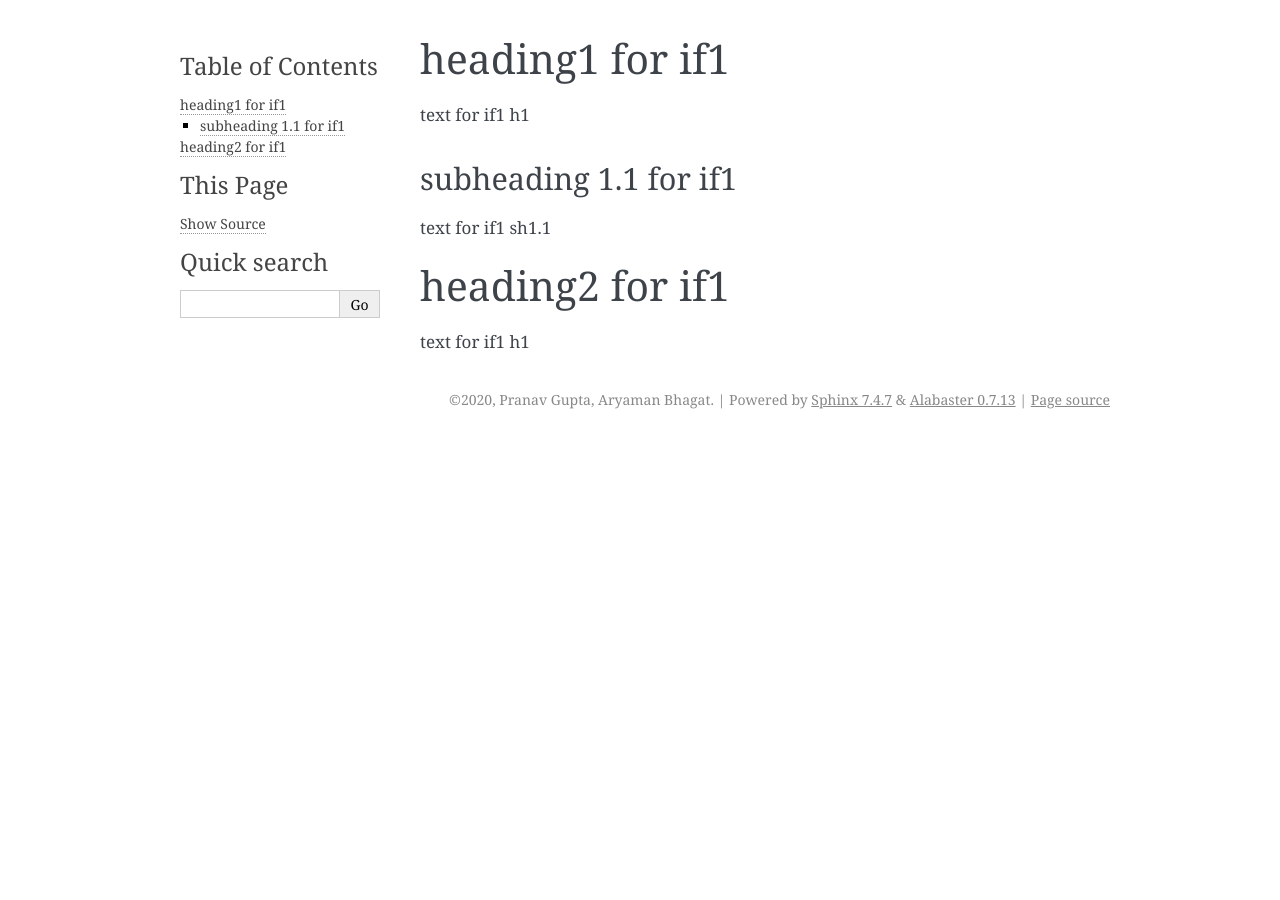
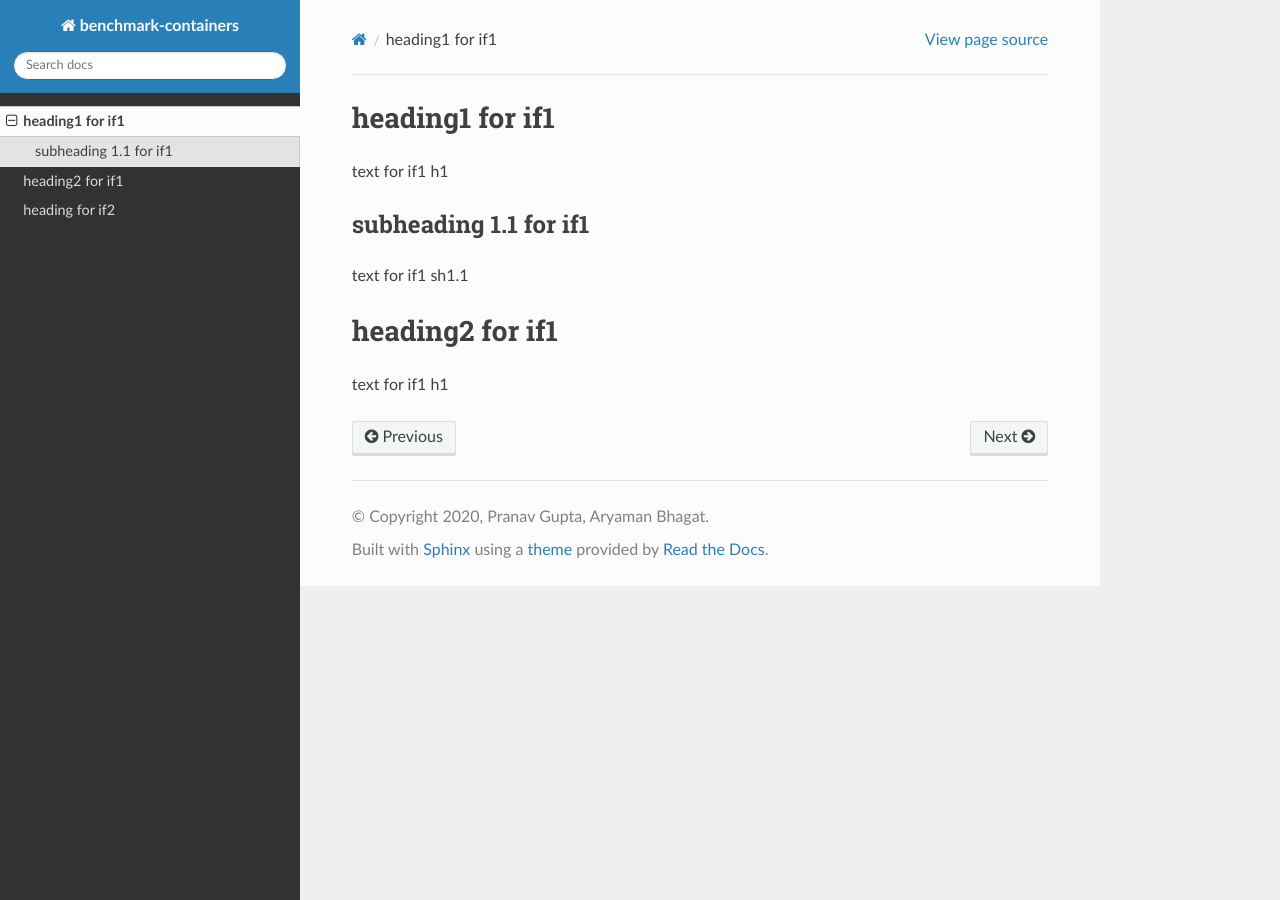
Before and after one commit to pranagupt/benchmark-hpc-containers, a Sphinx documentation site: the page built from docs/indexfile1.rst, in a window 1280 px wide. Built offline with Sphinx 7.4.7 and the Read the Docs theme 2.0.0, drawn with Linux system fonts in a browser that asks for light colours.

Commit message:
First doc commit.

```diff
--- a/docs/conf.py
+++ b/docs/conf.py
@@ -13,6 +13,7 @@
 # import os
 # import sys
 # sys.path.insert(0, os.path.abspath('.'))
+import sphinx_rtd_theme
 
 
 # -- Project information -----------------------------------------------------
@@ -31,6 +32,7 @@ release = '0.0.1'
 # extensions coming with Sphinx (named 'sphinx.ext.*') or your custom
 # ones.
 extensions = [
+    "sphinx_rtd_theme",
 ]
 
 # Add any paths that contain templates here, relative to this directory.
@@ -47,7 +49,7 @@ exclude_patterns = ['_build', 'Thumbs.db', '.DS_Store']
 # The theme to use for HTML and HTML Help pages.  See the documentation for
 # a list of builtin themes.
 #
-html_theme = 'alabaster'
+html_theme = 'sphinx_rtd_theme'
 
 # Add any paths that contain custom static files (such as style sheets) here,
 # relative to this directory. They are copied after the builtin static files,
--- a/docs/indexfile1.rst
+++ b/docs/indexfile1.rst
@@ -1,5 +1,5 @@
 heading1 for if1
-===============
+================
 
 text for if1 h1
 
```
